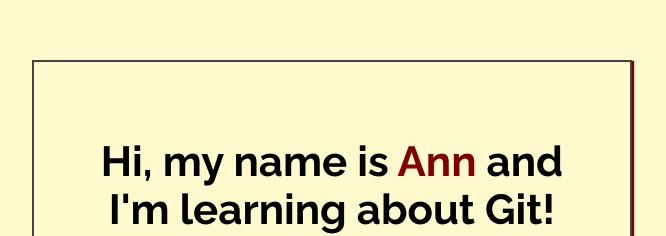
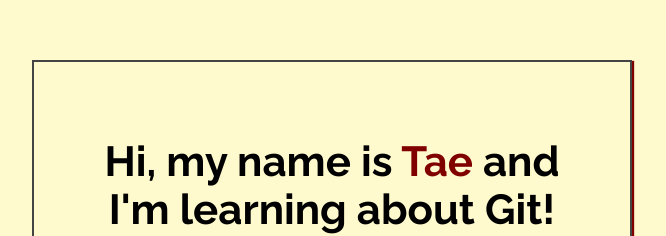
Before and after one commit to TaeSym/my-first-repo, a plain HTML site: page index.html in a window 1280 px wide. Shown: the part 188-424 px from the top of the page, without its empty margins (308-974 px from the left). Drawn offline with Linux system fonts and the light colour scheme.

Commit message:
Changed name in index.html

```diff
--- a/index.html
+++ b/index.html
@@ -14,7 +14,7 @@
 <body>
 
     <div class="greeting">
-        <h1>Hi, my name is <span class="highlight">Ann</span> and I'm learning about Git! </h1>
+        <h1>Hi, my name is <span class="highlight">Tae</span> and I'm learning about Git! </h1>
 
         <p>Yay! Git is the best!</p>
     </div>
```
